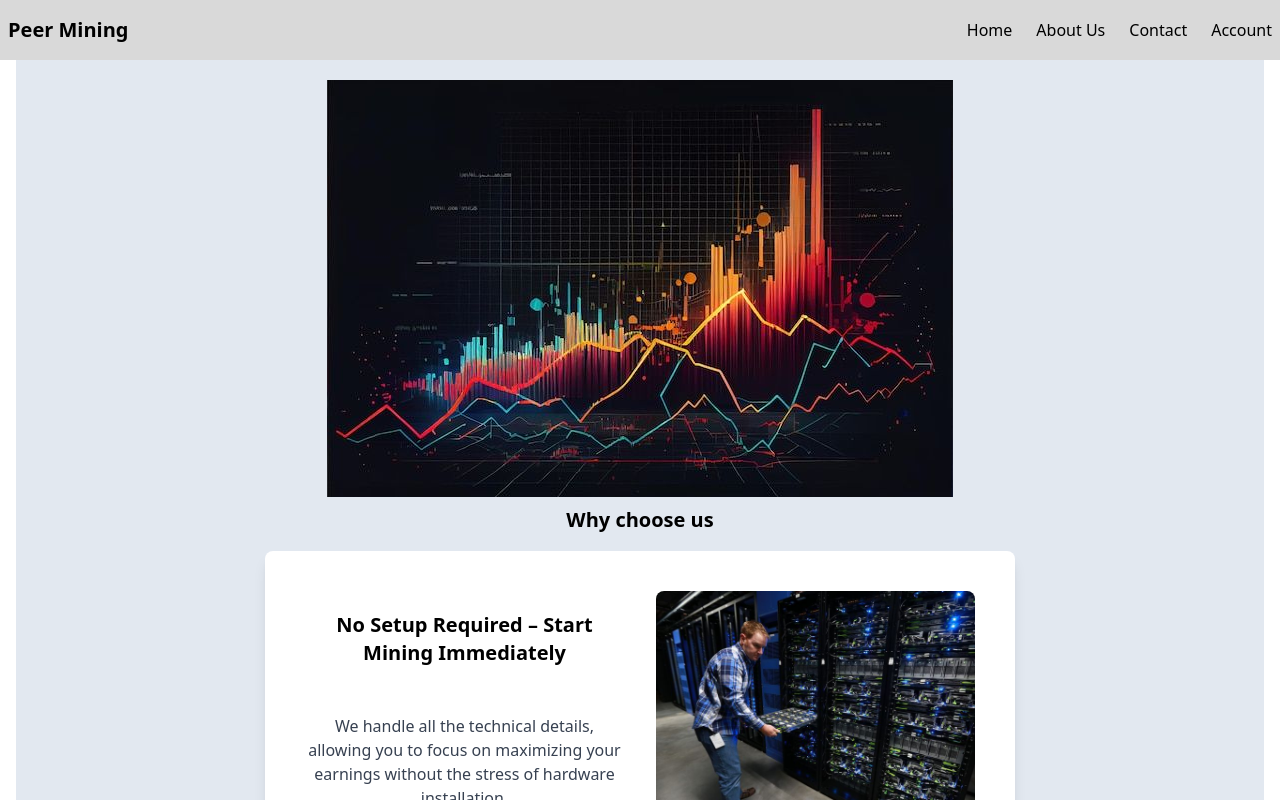
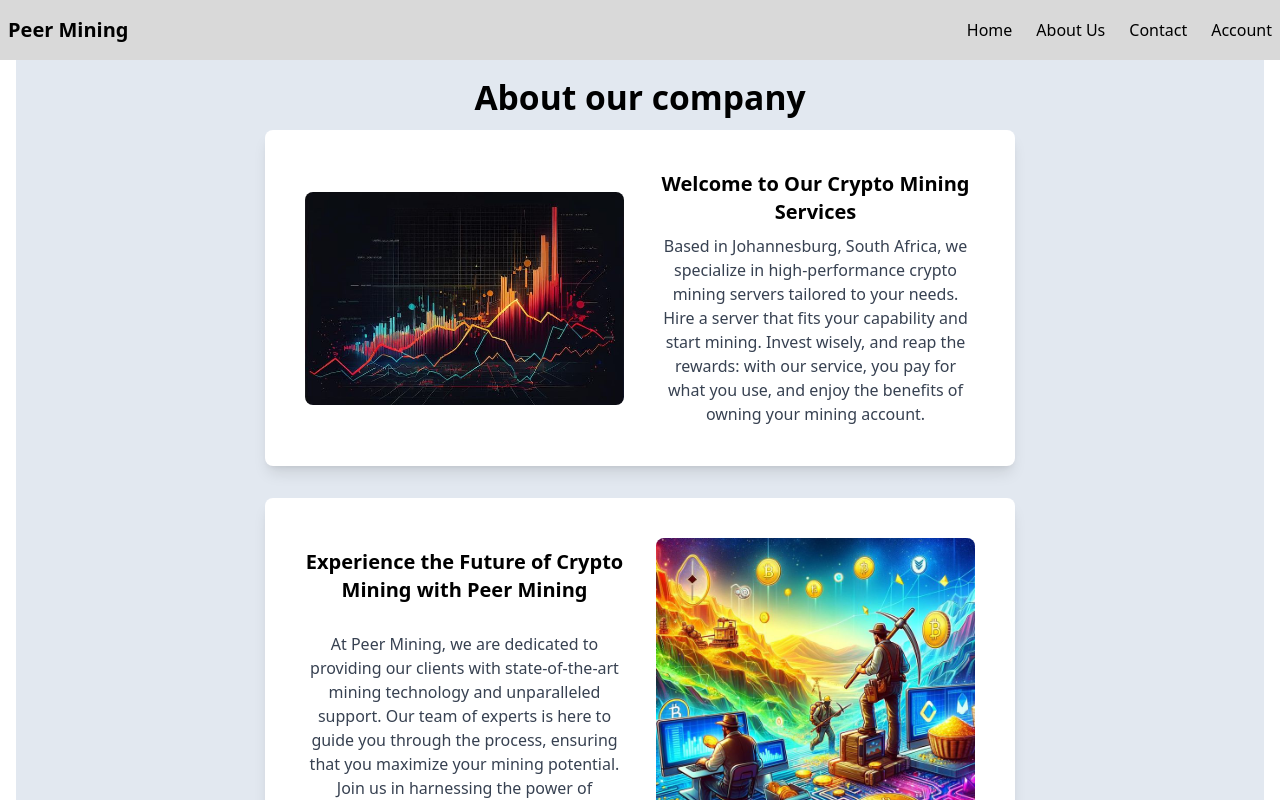
Before and after one commit to Pe-te-r/crypto-site, a React (Vite) app: page /about in a window 1280 px wide. Shown: the top 800 px of the page. Built offline with nearby package versions, Linux system fonts and the light colour scheme.

Commit message:
better about us

```diff
--- a/src/components/Card.tsx
+++ b/src/components/Card.tsx
@@ -7,9 +7,12 @@ const Card = ({ image, title, description, side }) => {
   return (
     <div className="flex flex-col max-h-fit md:flex-row items-center m-2 justify-center p-6 bg-white rounded-lg shadow-lg mb-6 w-full max-w-[500px] md:max-w-[750px]">
       {/* Conditional rendering of the image and text based on side prop */}
+      {
+        image &&
       <div className={`w-full md:w-1/2 ${isImageLeft ? 'order-1' : 'order-2'} p-4`}>
         <img src={image} alt={title} className="w-full h-auto rounded-lg object-cover" />
       </div>
+      }
       <div className={`w-full md:w-1/2 ${isImageLeft ? 'order-2' : 'order-1'} p-4 text-center flex flex-col justify-around h-full`}>
         <h5 className="text-xl font-semibold mb-2">{title}</h5>
         <p className="text-gray-700">{description}</p>
--- a/src/pages/About.tsx
+++ b/src/pages/About.tsx
@@ -7,6 +7,7 @@ import image4 from '../assets/monitoring.jpeg'
 import image5 from '../assets/mining_plan.jpeg'
 import image6 from '../assets/Data Security.jpeg'
 import image7 from '../assets/mining_setup.jpeg'
+import image8 from '../assets/Digital Gold Rush.jpeg'
 
 const About = () => {
   const cardsData = [
@@ -41,6 +42,7 @@ const About = () => {
     },
     {
       image:image6,
+      side:'left',
       title:'Secure and Reliable: Your Investment, Our Priority',
       description:'We utilize advanced security protocols to safeguard your investments and ensure your data remains confidential. Trust in our commitment to keeping your mining operations safe and sound.'
     },
@@ -50,19 +52,53 @@ const About = () => {
   return (
     <div className='bg-slate-200 min-h-screen mt-0 p-3 '>
 
-    <div className='flex pt-2 justify-center'>
-      <img src={image} alt=" money"  className='blur-0'/>
+      <div>
+
+      <h3 className='font-bold text-center text-[2.1rem]'>About our company</h3>
+
+    <div className='flex flex-wrap justify-center'>
+
+      <Card
+      image={image}
+      side='left'
+      title=' Welcome to Our Crypto Mining Services'
+      description=' Based in Johannesburg, South Africa, we specialize in high-performance crypto mining servers tailored to your needs.
+      Hire a server that fits your capability and start mining. Invest wisely, and reap the rewards: with our service, you pay for
+      what you use, and enjoy the benefits of owning your mining account.'
+       />
+        <Card
+      image={image8}
+      side='right'
+      title=' Experience the Future of Crypto Mining with Peer Mining'
+      description='At Peer Mining, we are dedicated to providing our clients with state-of-the-art mining technology and unparalleled support.
+      Our team of experts is here to guide you through the process, ensuring that you maximize your mining potential.
+      Join us in harnessing the power of blockchain technology, and unlock the rewards of crypto mining today!'
+      />
       </div>
+      </div>
+      {/* Image Section */}
+      {/* <div className='flex pt-2 justify-center'>
+        <img src={image} alt="money" className='blur-0' />
+      </div> */}
+
+      {/* Why Choose Us Section */}
       <div className=''>
-      <h3 className='text-center font-bold m-2 text-[20px]'>Why choose us</h3>
+        <h3 className='text-center font-bold m-2 text-[20px]'>Why Choose Us</h3>
         <div className="flex flex-wrap justify-center">
           {cardsData.map((card, index) => (
-        <Card key={index} title={card.title} image={card.image} side={card.side} description={card.description} />
+            <Card
+              key={index}
+              title={card.title}
+              image={card.image}
+              side={card.side}
+              description={card.description}
+            />
           ))}
         </div>
       </div>
     </div>
-  )
+  );
+
 }
 
 export default About
```
Also changed, not shown: src/assets/Digital Gold Rush.jpeg (added). Lines whose indentation alone changed are shown as unchanged.
